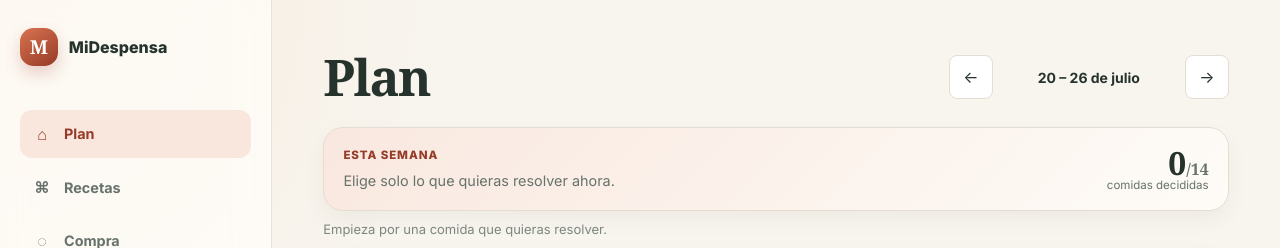
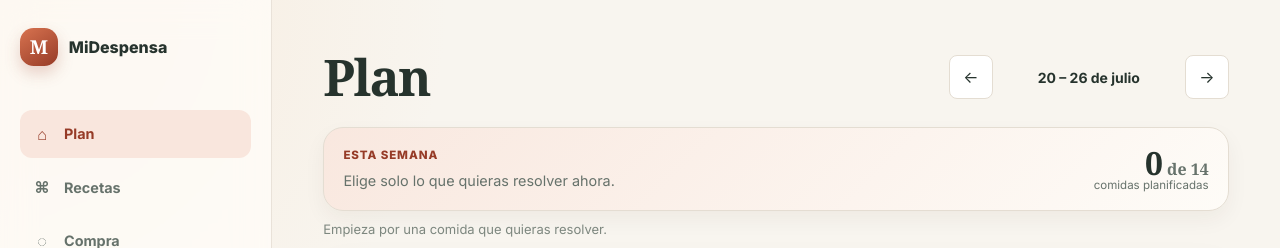
Before and after one commit to VillarroelSergio/TuDespensa, a Next.js app: page /plan in a window 1280 px wide. Shown: the top 248 px of the page. Built offline with nearby package versions, Linux system fonts and the light colour scheme; no server answers.

Commit message:
feat(plan): clarify weekly progress

```diff
--- a/src/modules/plan/WeekView.tsx
+++ b/src/modules/plan/WeekView.tsx
@@ -239,8 +239,8 @@ export function WeekView({
             </p>
           </div>
           <div className="plan-overview__count">
-            <strong>{planned}<span>/14</span></strong>
-            <span>comidas decididas</span>
+            <strong>{planned}<span> de 14</span></strong>
+            <span>comidas planificadas</span>
           </div>
         </section>
         {!isCurrentWeek ? (
```
Also changed, not shown: 2 other files (tests, documents, lock files or other folders).
